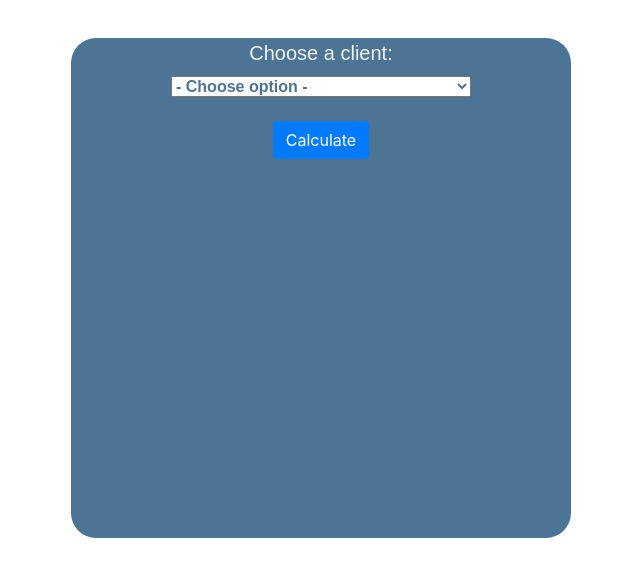
After one commit to xandervdh/php-pricecalculator-challenge, a PHP site: page /view/login.php in a window 1280 px wide. The commit adds this page. Shown: the top 577 px of the page, without its empty margins (319-959 px from the left). Run offline with PHP 8.4, Linux system fonts and the light colour scheme; the template is opened without the code that fills it, so the values that code supplies are empty; a stand-in replaces the project's code that opens the database connection.

Commit message:
started on the login page

```diff
--- /dev/null
+++ b/view/login.php
@@ -0,0 +1,22 @@
+<?php
+declare(strict_types=1);
+
+require 'includes/header.php';
+
+?>
+    <div class="form-container">
+        <form method="get">
+            <label for="client">Choose a client:</label>
+            <select class='option-box' id="client" name="client">
+                <option value="empty" selected>- Choose option -</option>
+                <?php
+                foreach ($clients as $client) {
+                    echo '<option value="' . $client->getLastname() . '">' . $client->getFirstname() . ' ' . $client->getLastname() . '</option>';
+                }
+                ?>
+            </select><br>
+            <input type="submit" value="Calculate" class="btn btn-primary">
+        </form>
+    </div>
+
+<?php require 'includes/footer.php'; ?>
```
Also changed, not shown: controller/LoginController.php (added, +22 -0 lines), index.php (+8 -6 lines).
